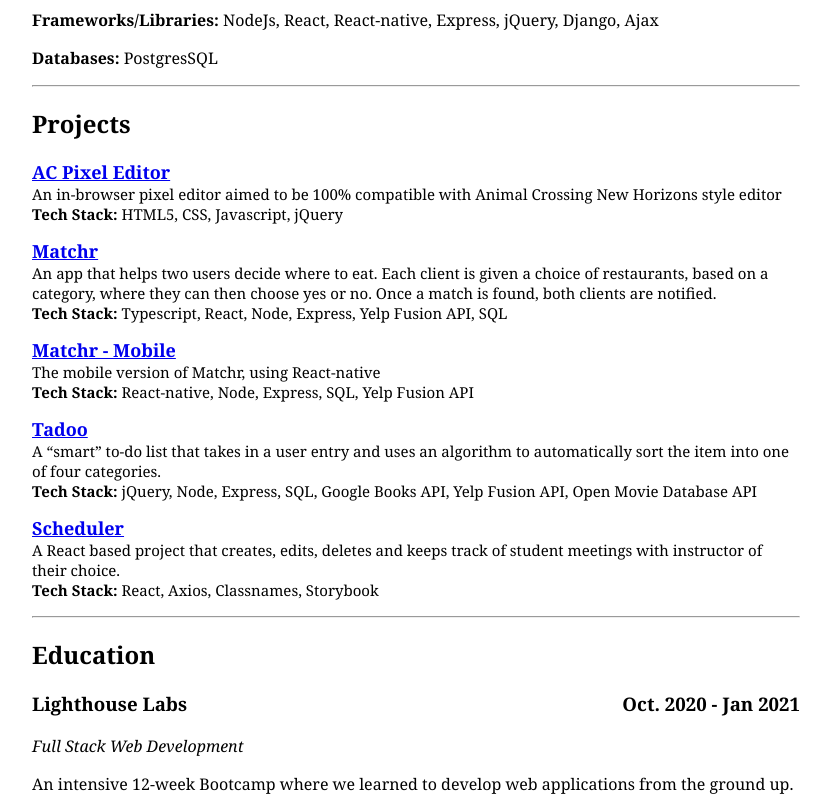
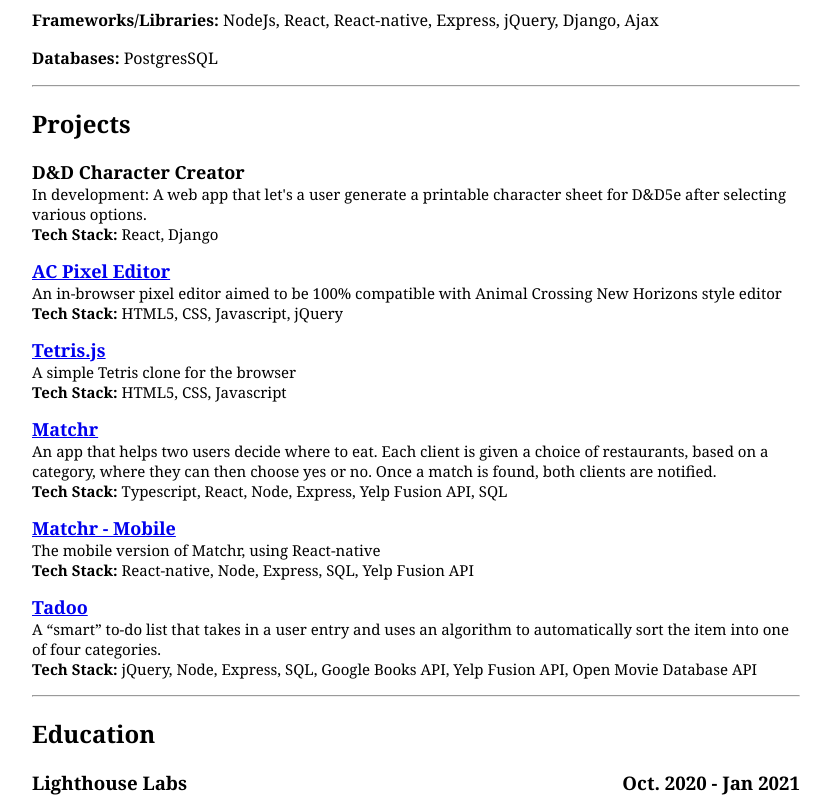
Before and after one commit to xrysen/resume, a React (Create React App) app: page / in a window 1280 px wide. Shown: the part 485-1282 px from the top of the page, without its empty margins (224-1055 px from the left). Built offline with nearby package versions, Linux system fonts and the light colour scheme.

Commit message:
Updates resume

```diff
--- a/src/data/data.js
+++ b/src/data/data.js
@@ -7,38 +7,44 @@
 const projects = [
   {
     id: 1,
+    title: "D&D Character Creator",
+    techStack: ["React", "Django"],
+    description: "In development: A web app that let's a user generate a printable character sheet for D&D5e after selecting various options."
+  },
+  {
+    id: 2,
     title: "AC Pixel Editor",
     techStack: ["HTML5", "CSS", "Javascript", "jQuery"],
     description: "An in-browser pixel editor aimed to be 100% compatible with Animal Crossing New Horizons style editor",
     link: "https://github.com/xrysen/pixel-editor"
   },
   {
-    id: 2,
+    id: 3,
+    title: "Tetris.js",
+    techStack: ["HTML5", "CSS", "Javascript"],
+    description: "A simple Tetris clone for the browser",
+    link: "https://github.com/xrysen/tetris.js"
+  },
+  {
+    id: 4,
     title: "Matchr",
     techStack: ["Typescript", "React", "Node", "Express", "Yelp Fusion API", "SQL"],
     description: "An app that helps two users decide where to eat. Each client is given a choice of restaurants, based on a category, where they can then choose yes or no. Once a match is found, both clients are notified.",
     link: "https://github.com/xrysen/matcher"
   },
   {
-    id: 3,
+    id: 5,
     title: "Matchr - Mobile",
     techStack: ["React-native", "Node", "Express", "SQL", "Yelp Fusion API"],
     description: "The mobile version of Matchr, using React-native",
     link: "https://github.com/xrysen/matchr-mobile"
   },
   {
-    id: 4,
+    id: 6,
     title: "Tadoo",
     techStack: ["jQuery", "Node", "Express", "SQL", "Google Books API", "Yelp Fusion API", "Open Movie Database API"],
     description: 'A “smart” to-do list that takes in a user entry and uses an algorithm to automatically sort the item into one of four categories.',
     link: 'https://github.com/xrysen/smart-to-do-list'
-  },
-  {
-    id: 5,
-    title: "Scheduler",
-    techStack: ["React", "Axios", "Classnames", "Storybook"],
-    description: "A React based project that creates, edits, deletes and keeps track of student meetings with instructor of their choice.",
-    link: "https://github.com/xrysen/scheduler"
   },
 ]
 
```
Also changed, not shown: 1 other file (tests, documents, lock files or other folders).
